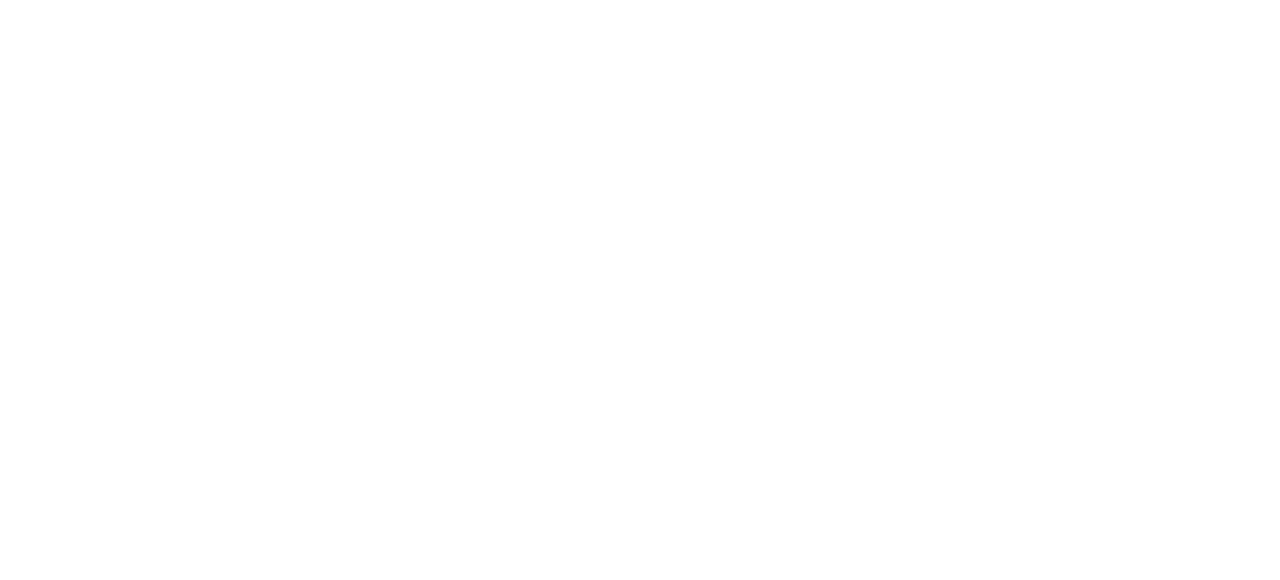
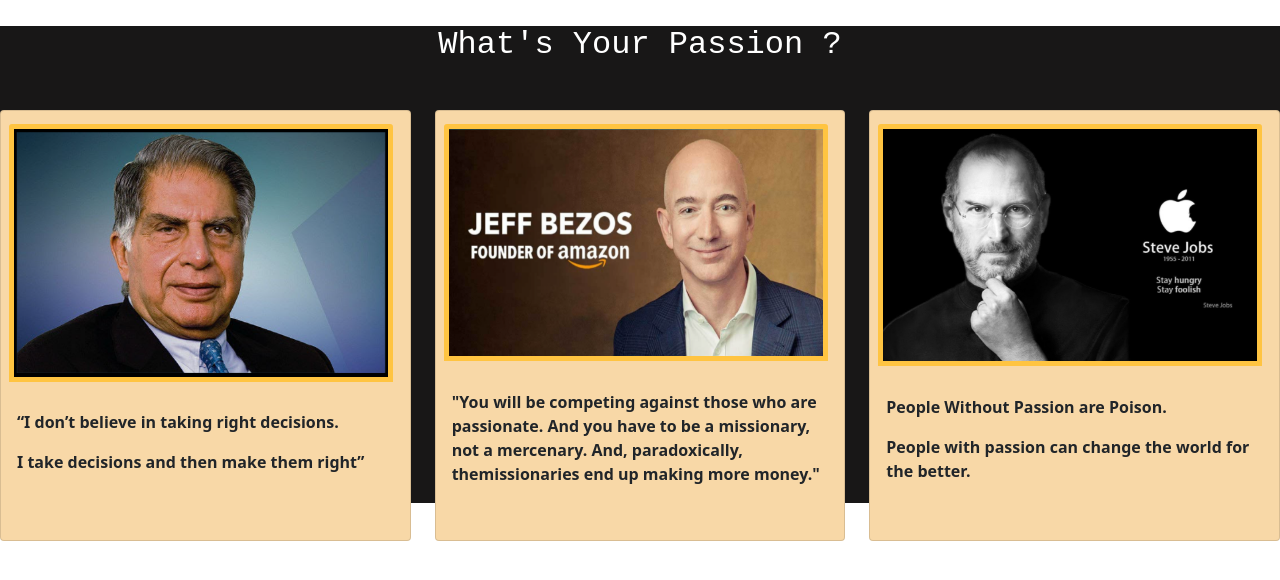
Before and after one commit to patilgauri/Trainer-Landing-Page-Website, a plain HTML site: page index.html in a window 1280 px wide. Drawn offline with nearby package versions, Linux system fonts and the light colour scheme.

Commit message:
"Added Quote Section"

```diff
--- a/index.css
+++ b/index.css
@@ -0,0 +1,25 @@
+.card1{
+    background-color: rgb(248, 216, 167);
+    margin-top: 3vw;
+}
+
+.head{
+    text-align: center;
+    margin-top: 2vw;
+    color: white;
+    font-family:'Courier New', Courier, monospace;
+}
+.quotes{
+    background-color: rgb(24, 23, 23);
+
+}
+.para{
+    margin-top: 1vw;
+    font-weight: bold;
+}
+.images{
+    width: 30vw;
+    margin-top: 1vw;
+    margin-left: 0.5rem;
+    border: 5px solid rgb(255, 196, 65);
+}
--- a/index.html
+++ b/index.html
@@ -4,6 +4,13 @@
     <meta charset="UTF-8">
     <meta http-equiv="X-UA-Compatible" content="IE=edge">
     <meta name="viewport" content="width=device-width, initial-scale=1.0">
+
+    <!-- bootstrap -->
+    <link href="https://cdn.jsdelivr.net/npm/bootstrap@5.1.3/dist/css/bootstrap.min.css" rel="stylesheet" integrity="sha384-1BmE4kWBq78iYhFldvKuhfTAU6auU8tT94WrHftjDbrCEXSU1oBoqyl2QvZ6jIW3" crossorigin="anonymous">
+    <script src="https://cdn.jsdelivr.net/npm/bootstrap@5.1.3/dist/js/bootstrap.bundle.min.js" integrity="sha384-ka7Sk0Gln4gmtz2MlQnikT1wXgYsOg+OMhuP+IlRH9sENBO0LRn5q+8nbTov4+1p" crossorigin="anonymous"></script>
+    <!---->
+    <link rel="stylesheet" href="index.css">
+
     <title>Trainer Landing Page Website Project</title>
 </head>
 <body>
@@ -11,6 +18,50 @@
 
     <!---->
     <!--Owner photo with message-->
+
+    <!---->
+
+    <!---->
+    <!-- Quotes Section -->
+    <section class="quotes">
+        <h2 class="head">What's Your Passion ? </h2>
+        <div class="row row-cols-1 row-cols-md-3 g-4">
+            <div class="col c2">
+              <div class="card h-100 card1">
+                <img src="ratansir.png" class="card-img-top images" alt="...">
+                <div class="card-body para">
+                <p class="card-text">“I don’t believe in taking right decisions.  </p>
+                <p class="card-text">
+                    I take decisions and then make them right”
+                </p>
+                </div>
+              </div>
+            </div>
+            <div class="col c2">
+              <div class="card h-100 card1">
+                <img src="jeff.png" class="card-img-top images" alt="...">
+                <div class="card-body para">
+                <p class="card-text">"You will be competing against those who are passionate. And you have to be a  missionary, not a mercenary. And, paradoxically, themissionaries end up making more money."
+                </p>
+                </div>
+              </div>
+            </div>
+            <div class="col c2">
+              <div class="card h-100 card1">
+                <img src="stevejobs.png" class="card-img-top images" alt="...">
+                <div class="card-body  para">
+                <p class="card-text">People Without Passion are Poison.</p>
+                <p class="card-text">
+                    People with passion can change the world for the better.
+                    </p>
+                </div>
+              </div>
+            </div>
+          </div>
+    </section>
+
+
+    <!---->
 
     <!---->
     <!--Seminar-->
```
Also changed, not shown: jeff.png (added), ratansir.png (added), stevejobs.png (added).
